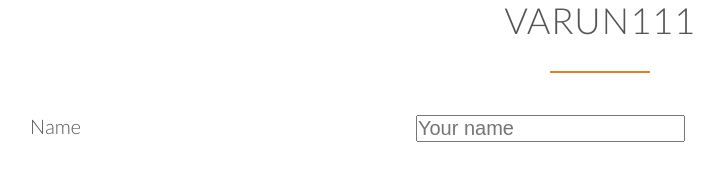
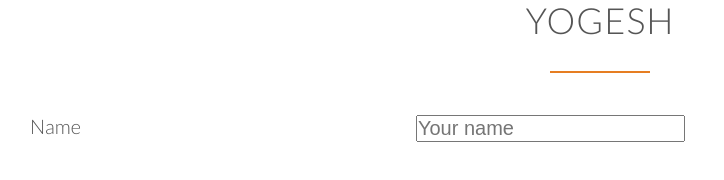
Before and after one commit to GermaVinsmoke/Skynet, a plain HTML site: page contacts.html in a window 1280 px wide. Shown: the whole page, without its empty margins (40-764 px from the left). Drawn offline with Linux system fonts and the light colour scheme.

Commit message:
Update contacts.html

```diff
--- a/contacts.html
+++ b/contacts.html
@@ -13,7 +13,7 @@
 <body>
     <section class="section-form">
         <div class="row">
-            <h2>Varun111</h2>
+            <h2>yogesh</h2>
         </div>
         <div class="row">
             <form method="post" action="#" class="contact-form">
```
